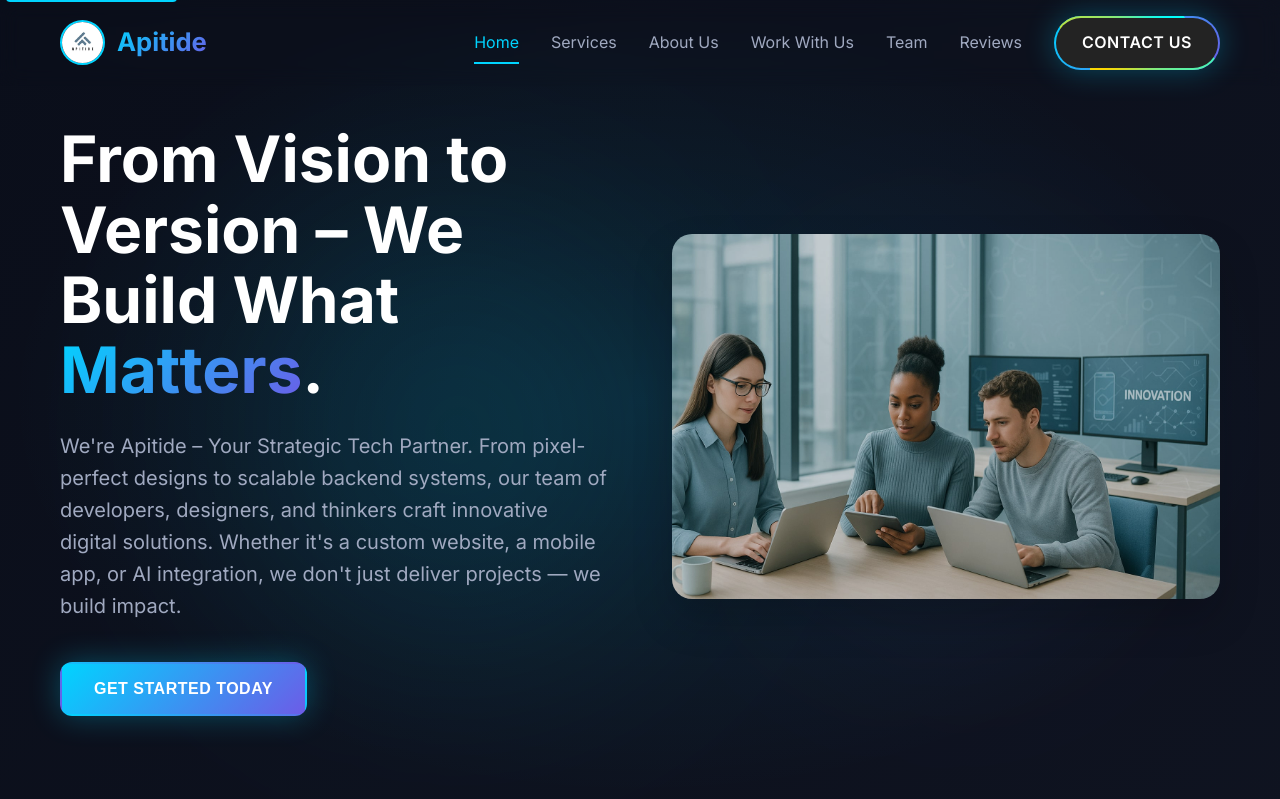
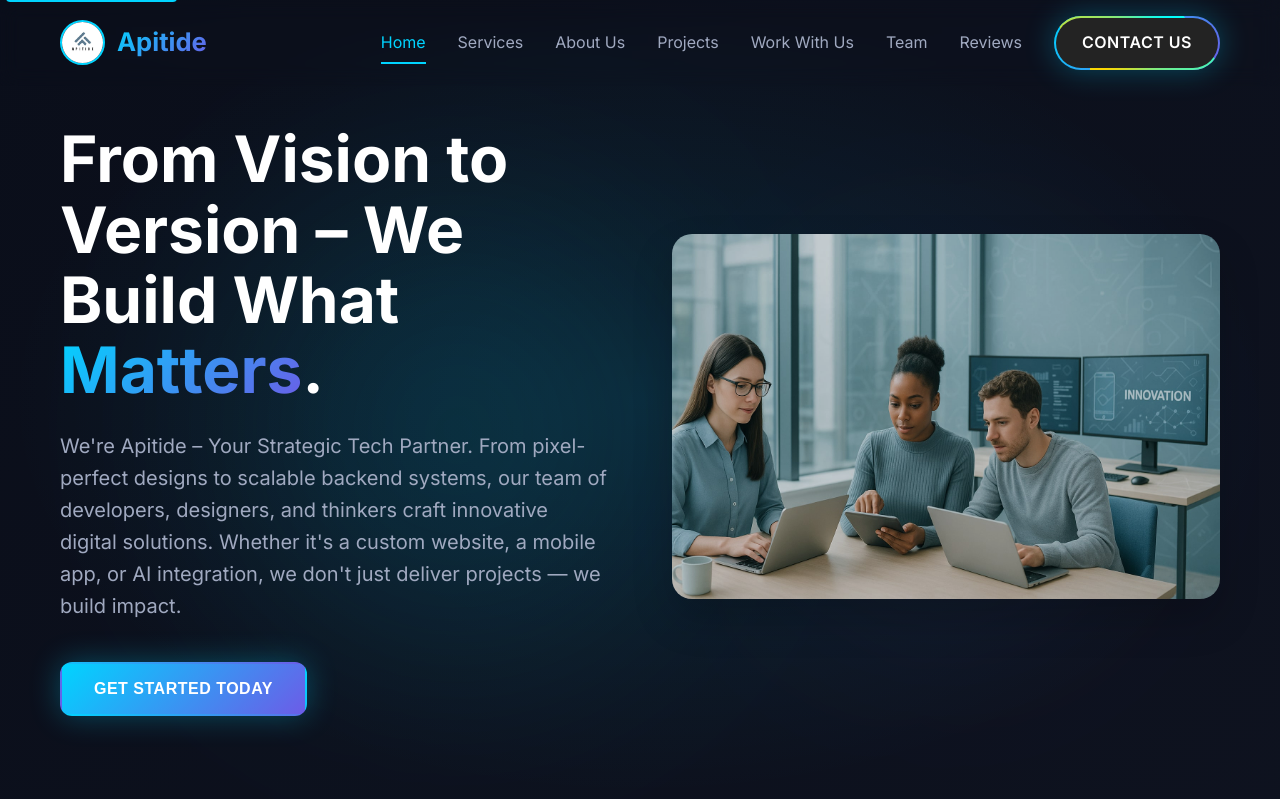
Before and after one commit to Apitideinfo/Company-web, a Django app: page / in a window 1280 px wide. Shown: the top 799 px of the page. Run offline with Django 5.2, Linux system fonts and the light colour scheme.

Commit message:
index.html

```diff
--- a/templates/index.html
+++ b/templates/index.html
@@ -21,7 +21,7 @@
                 <a href="#home" class="nav-link">Home</a>
                 <a href="#services" class="nav-link">Services</a>
                 <a href="#about" class="nav-link">About Us</a>
-               <!--<a href="#projects" class="nav-link">Projects</a>-->
+               <a href="#projects" class="nav-link">Projects</a>
                 <a href="#work-with-us" class="nav-link">Work With Us</a>
                 <a href="#team" class="nav-link">Team</a>
                 <a href="#reviews" class="nav-link">Reviews</a>
@@ -131,7 +131,7 @@
             </div>
         </section>
 
-        <!-- Projects Section
+        <--Projects Section -->
         <section id="projects" class="projects-section">
             <div class="container">
                 <h2 class="section-title">Our Projects</h2>
@@ -433,7 +433,7 @@
                         <li><a href="#home">Home</a></li>
                         <li><a href="#about">About Us</a></li>
                         <li><a href="#services">Services</a></li>
-                        <!-- <li><a href="#projects">Projects</a></li> -->
+                         <li><a href="#projects">Projects</a></li>
                         <li><a href="#team">Our Team</a></li>
                         <li><a href="#contact">Contact</a></li>
                     </ul>
```
